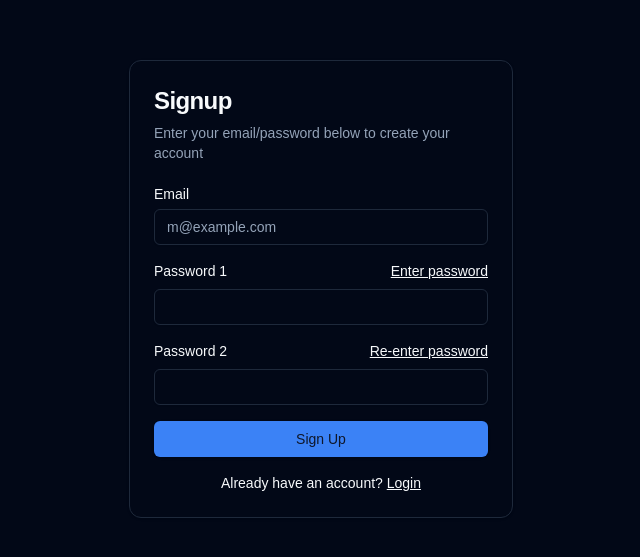
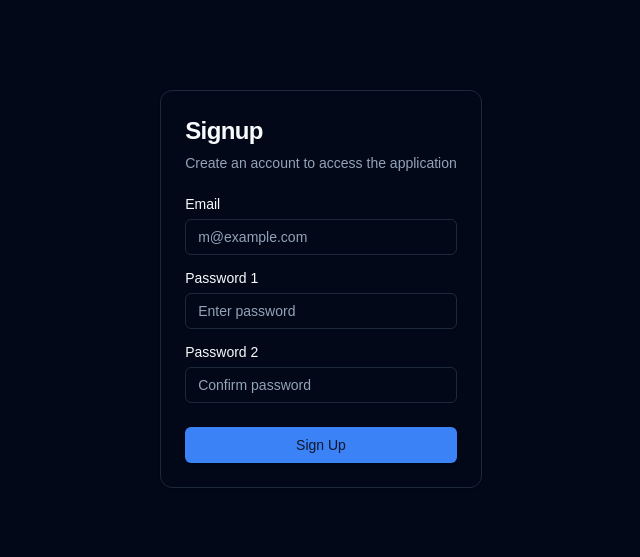
Before and after one commit to josefhabib/testbench_Nest_Next_Guay, a Next.js app in the folder core-ui/: page /auth/signup in a window 1280 px wide. Shown: the part 111-668 px from the top of the page, without its empty margins (319-959 px from the left). Built offline with nearby package versions, Linux system fonts and the light colour scheme.

Commit message:
feat: (Milestone!) Implement user signup functionality (NextJS client form; NextJS server; NestJS API & users-db database)

```diff
--- /dev/null
+++ b/core-ui/app/auth/signup/action_create-user.ts
@@ -0,0 +1,66 @@
+"use server";
+
+// Server Action to create a new user account
+// ! To be used in conjunction with useActionState hook (args are pre-defined)
+// POST localhost:3000/user
+
+import { redirect } from "next/navigation";
+
+export default async function createUser(
+  _prevState:any,
+  formData: FormData
+){
+  // !!!
+  // The structure of this function is specific to, and determined by, the useActionState hook
+  //  - _prevState: the previous state of the action (not used in this case)
+  //  - formData: an object containing: email:string, password1:string, password2:string)
+  //    NB: FormData is A BUILT-IN JavaScript OBJECT that provides a way to easily construct a set of key/value pairs representing form fields and their value
+  // !!!
+
+
+  // Extract Form Data
+  const email = formData.get("email") as string;
+  const password1 = formData.get("password1") as string;
+  const password2 = formData.get("password2") as string;
+
+  // Validity Checks
+  if (!email || !password1 || !password2) {
+    return { state: "error", message: "Please fill in all fields" };
+  }
+
+  if (password1 !== password2) {
+    return { state: "error", message: "Passwords do not match" };
+  }
+
+  // Create User (Form Submission + API Call)
+  try {
+
+    console.log("process.env.NESTJS_CORE_URL: ", process.env.NESTJS_CORE_URL);
+
+    const response = await fetch(
+      `${process.env.NESTJS_CORE_URL}:${process.env.NESTJS_CORE_PORT}/users`, {
+      method: "POST",
+      headers: {
+        "Content-Type": "application/json",
+      },
+      body: JSON.stringify({ email, password: password1 }),
+      }
+    );
+
+    // Process (parse) Response
+    const parsedResponse = await response.json();
+
+    // Handle Errors
+    if (!response.ok) {
+      throw new Error("Failed to create user");
+    }
+
+    // Handle Success
+    redirect("/auth/login");
+    return { state: "success" };
+
+  }
+  catch (error: any) {
+    return { state: "error", message: error.message };
+  }
+}
--- a/core-ui/app/auth/signup/page.tsx
+++ b/core-ui/app/auth/signup/page.tsx
@@ -1,9 +1,184 @@
-import { SignUpForm } from "@/components/signup-form"
+"use client";
+
+import { SignUpForm } from "@/components/signup-form";
+import { useActionState } from "react";
+import Link from "next/link";
+import { Button } from "@/components/ui/button";
+import {
+  Card,
+  CardContent,
+  CardFooter,
+  CardDescription,
+  CardHeader,
+  CardTitle,
+} from "@/components/ui/card";
+import { Input } from "@/components/ui/input";
+import { Label } from "@/components/ui/label";
+import createUser from "./action_create-user";
 
 export default function Page() {
+  const [state, formAction, isPending] = useActionState(createUser, undefined);
+
+    // Debugging:
+    console.log("Page component rendered");
+    // -----------
+
   return (
     <div className="flex h-screen w-full items-center justify-center px-4">
-      <SignUpForm />
+      <form action={formAction}>
+        <Card className="mx-auto max-w-sm">
+          <CardHeader>
+            <CardTitle className="text-2xl">Signup</CardTitle>
+            <CardDescription>
+              Create an account to access the application
+            </CardDescription>
+          </CardHeader>
+          <CardContent>
+            <div className="grid gap-4">
+              <div className="grid gap-2">
+                <Label htmlFor="email">Email</Label>
+                <Input id="email" name="email" type="email" placeholder="m@example.com" required />
+              </div>
+              <div className="grid gap-2">
+                <div className="flex items-center">
+                  <Label htmlFor="password1">Password 1</Label>
+                </div>
+                <Input id="password1" name="password1" type="password" placeholder="Enter password" required />
+              </div>
+              <div className="grid gap-2">
+                <div className="flex items-center">
+                  <Label htmlFor="password2">Password 2</Label>
+                </div>
+                <Input id="password2" name="password2" type="password" placeholder="Confirm password" required />
+              </div>
+            </div>
+          </CardContent>
+          <CardFooter>
+            <Button type="submit" className="w-full" disabled={isPending}>
+              {isPending ? "Signing Up..." : "Sign Up"}
+            </Button>
+          </CardFooter>
+        </Card>
+      </form>
     </div>
-  )
+  );
 }
+
+// "use client";
+
+// import { SignUpForm } from "@/components/signup-form"
+// import { useActionState } from "react"
+
+// import Link from "next/link"
+// import { Button } from "@/components/ui/button"
+// import {
+//   Card,
+//   CardContent,
+//   CardDescription,
+//   CardHeader,
+//   CardTitle,
+// } from "@/components/ui/card"
+// import { Input } from "@/components/ui/input"
+// import { Label } from "@/components/ui/label"
+
+// import createUser from "./action_create-user"
+
+
+
+// export default function Page() {
+
+//   const [state, formAction, isPending] = useActionState(createUser, undefined);
+
+//   return (
+//     <div className="flex h-screen w-full items-center justify-center px-4">
+
+//       <form action={formAction}>
+//         {/* <SignUpForm /> */}
+
+//         <Card className="mx-auto max-w-sm">
+//           <CardHeader>
+//             <CardTitle className="text-2xl">
+//               Signup
+//             </CardTitle>
+//             <CardDescription>
+//               Create an account to access the application
+//             </CardDescription>
+//           </CardHeader>
+//           <CardContent>
+//             <div className="grid gap-4">
+
+//               <div className="grid gap-2">
+//                 <Label htmlFor="email">Email</Label>
+//                 <Input
+//                   id="email"
+//                   name="email"
+//                   type="email"
+//                   placeholder="m@example.com"
+//                   required
+//               />
+
+//             </div>
+//             <div className="grid gap-2">
+//               <div className="flex items-center">
+//                 <Label htmlFor="password">Password 1</Label>
+//               </div>
+//               <Input
+//                 id="password1"
+//                 name="password1"
+//                 type="password"
+//                 placeholder="Enter password"
+//                 required
+//               />
+//             </div>
+//             <div className="grid gap-2">
+//               <div className="flex items-center">
+//                 <Label htmlFor="password">Password 2</Label>
+//               </div>
+//               <Input
+//                 id="password2"
+//                 name="password2"
+//                 type="password"
+//                 placeholder="Re-enter password"
+//                 required />
+//             </div>
+//             <Button type="submit" className="w-full">
+//               Sign Up
+//             </Button>
+//           </div>
+//           <div className="mt-4 text-center text-sm">
+//             Already have an account?{" "}
+//             <Link href="/auth/login" className="underline">
+//               Login
+//             </Link>
+//           </div>
+//         </CardContent>
+//       </Card>
+
+//       </form>
+
+//     </div>
+//   )
+// }
+
+
+
+// // "use client";
+
+// // import { SignUpForm } from "@/components/signup-form"
+// // import { useActionState } from "react"
+// // import createUser from "./action_create-user"
+
+// // export default function Page() {
+
+// //   const [state, formAction, isPending] = useActionState(createUser, undefined);
+
+// //   return (
+// //     <div className="flex h-screen w-full items-center justify-center px-4">
+
+// //       <form action={formAction}>
+// //         <SignUpForm />
+// //       </form>
+
+// //     </div>
+// //   )
+// // }
--- a/core-ui/app/page.tsx
+++ b/core-ui/app/page.tsx
@@ -2,6 +2,6 @@ import Image from "next/image";
 
 export default function Home() {
   return (
-    <> </>
+    <> Home Sweet Home </>
   );
 }
--- a/core-ui/components/signup-form.tsx
+++ b/core-ui/components/signup-form.tsx
@@ -19,7 +19,7 @@ export function SignUpForm() {
       <CardHeader>
         <CardTitle className="text-2xl">Signup</CardTitle>
         <CardDescription>
-          Enter your email/password below to create your account
+          Create an account to access the application
         </CardDescription>
       </CardHeader>
       <CardContent>
@@ -36,20 +36,22 @@ export function SignUpForm() {
           <div className="grid gap-2">
             <div className="flex items-center">
               <Label htmlFor="password">Password 1</Label>
-              <Link href="#" className="ml-auto inline-block text-sm underline">
-                Enter password
-              </Link>
             </div>
-            <Input id="password1" type="password" required />
+            <Input
+              id="password1"
+              type="password"
+              placeholder="Enter password"
+              required />
           </div>
           <div className="grid gap-2">
             <div className="flex items-center">
               <Label htmlFor="password">Password 2</Label>
-              <Link href="#" className="ml-auto inline-block text-sm underline">
-                Re-enter password
-              </Link>
             </div>
-            <Input id="password2" type="password" required />
+            <Input
+              id="password2"
+              type="password"
+              placeholder="Re-enter password"
+              required />
           </div>
           <Button type="submit" className="w-full">
             Sign Up
```
Also changed, not shown: 1 other file (tests, documents, lock files or other folders).
